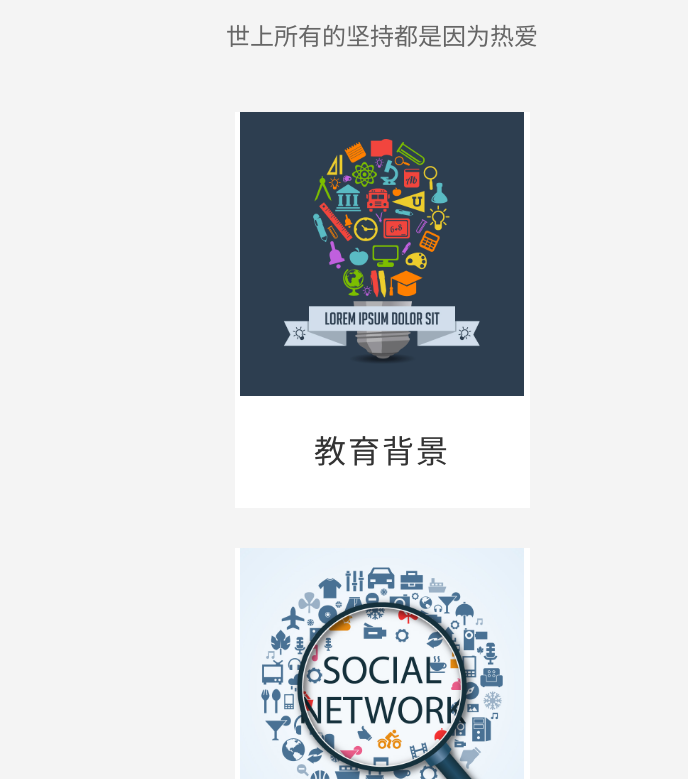
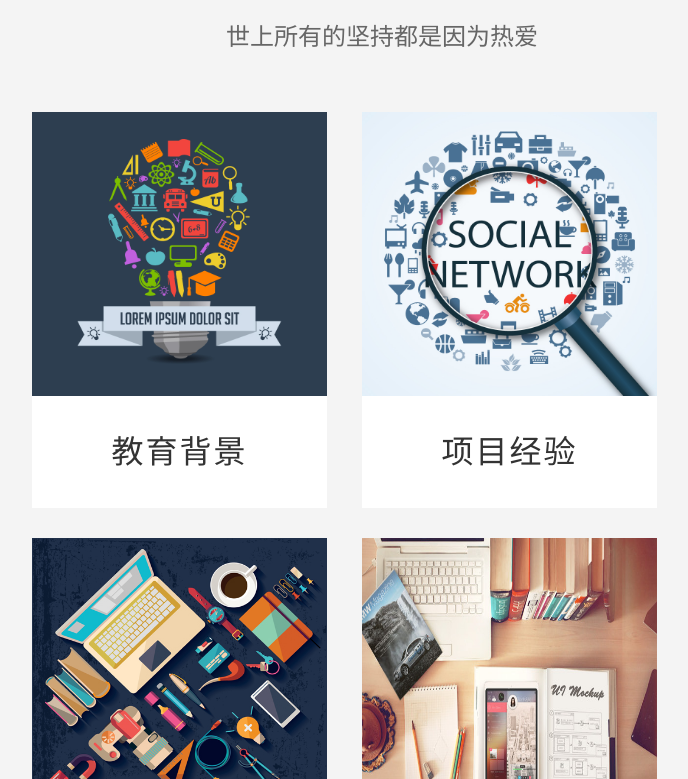
Before and after one commit to fruitstar/jianli, a plain HTML site: page demo.html in a window 1280 px wide. Shown: the part 721-1500 px from the top of the page, without its empty margins (258-946 px from the left). Drawn offline with Linux system fonts and the light colour scheme.

Commit message:
布局又改了改。。。

```diff
--- a/styles/demo.css
+++ b/styles/demo.css
@@ -281,7 +281,7 @@ left:70%;
 }
 @media screen and (min-width:630px) and (max-width:1280px){
 #main ul li img{
-	height:295px;
+	width:295px;
 	overflow:hidden;
 }
 #main ul{
@@ -297,10 +297,12 @@ left:70%;
 	display:block;
 	overflow:hidden;
 	cursor:pointer;
+	float:left;
 	width:295px;
 	height:396px;
+	margin-right:35px;
 	margin-top:0px;
-	margin-bottom:40px;
+	margin-bottom:30px;
 	background-color:#fff;
 	transition: all 0.5s ease-in-out;
 	-moz-transition: all 0.5s ease-in-out;
```
